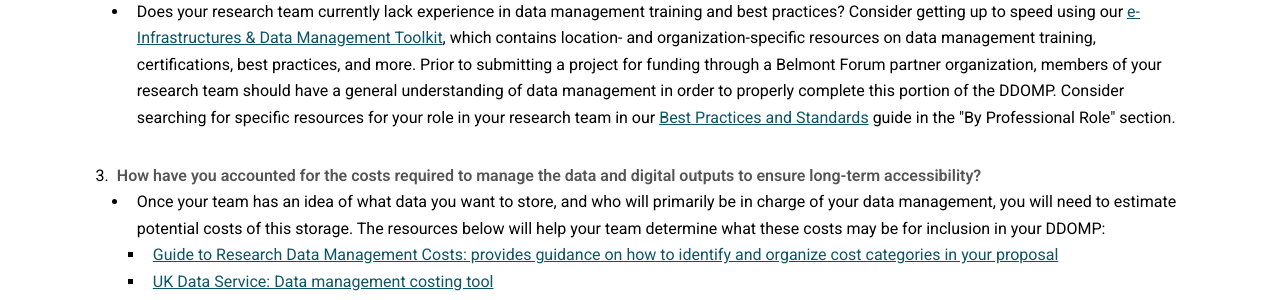
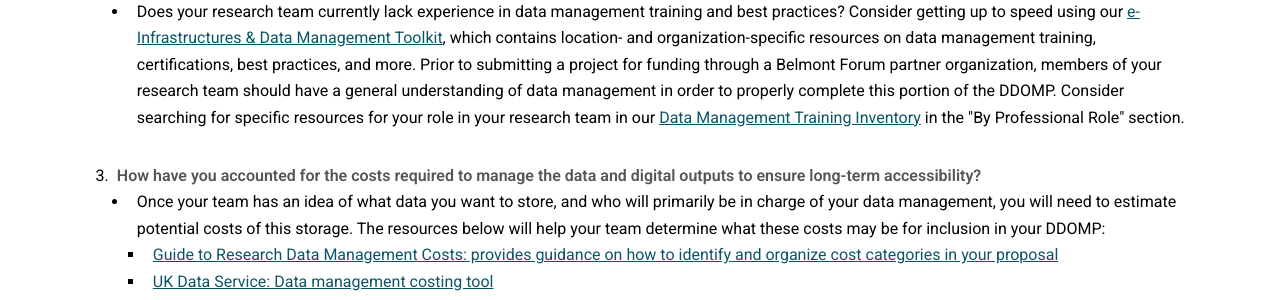
Before and after one commit to bfe-inf/toolkit, a Jekyll site: the page built from ddomp-preproposal.html, in a window 1280 px wide. Shown: the part 1145-1445 px from the top of the page. Built offline with Jekyll 4.4.1, drawn with Linux system fonts in a browser that asks for light colours.

Commit message:
Update ddomp-preproposal.html

```diff
--- a/ddomp-preproposal.html
+++ b/ddomp-preproposal.html
@@ -80,7 +80,7 @@
 										<li><a href="https://www.dataone.org/best-practices/define-roles-and-assign-responsibilities-data-management" target="_blank">DataONE: Define roles and assign responsibilities for data management</a></li>
 										<li><a href="https://www.ukdataservice.ac.uk/manage-data/plan/roles-and-responsibilities" target="_blank">UK Data Service: Roles and Responsibilities of data management teams and collaborators</a></li>
 									</ul>
-								<li>Does your research team currently lack experience in data management training and best practices? Consider getting up to speed using our <a href="https://bfe-inf.github.io/toolkit/" target="_blank">e-Infrastructures & Data Management Toolkit</a>, which contains location- and organization-specific resources on data management training, certifications, best practices, and more. Prior to submitting a project for funding through a Belmont Forum partner organization, members of your research team should have a general understanding of data management in order to properly complete this portion of the DDOMP. Consider searching for specific resources for your role in your research team in our <a href="https://bfe-inf.github.io/toolkit/bp&s-root.html" target="_blank">Best Practices and Standards</a> guide in the "By Professional Role" section.</li>
+								<li>Does your research team currently lack experience in data management training and best practices? Consider getting up to speed using our <a href="https://bfe-inf.github.io/toolkit/" target="_blank">e-Infrastructures & Data Management Toolkit</a>, which contains location- and organization-specific resources on data management training, certifications, best practices, and more. Prior to submitting a project for funding through a Belmont Forum partner organization, members of your research team should have a general understanding of data management in order to properly complete this portion of the DDOMP. Consider searching for specific resources for your role in your research team in our <a href="https://bfe-inf.github.io/toolkit/dmt-root.html" target="_blank">Data Management Training Inventory</a> in the "By Professional Role" section.</li>
 							</ul>
 						<li><strong>How have you accounted for the costs required to manage the data and digital outputs to ensure long-term accessibility?</strong></li>
 							<ul>
```
